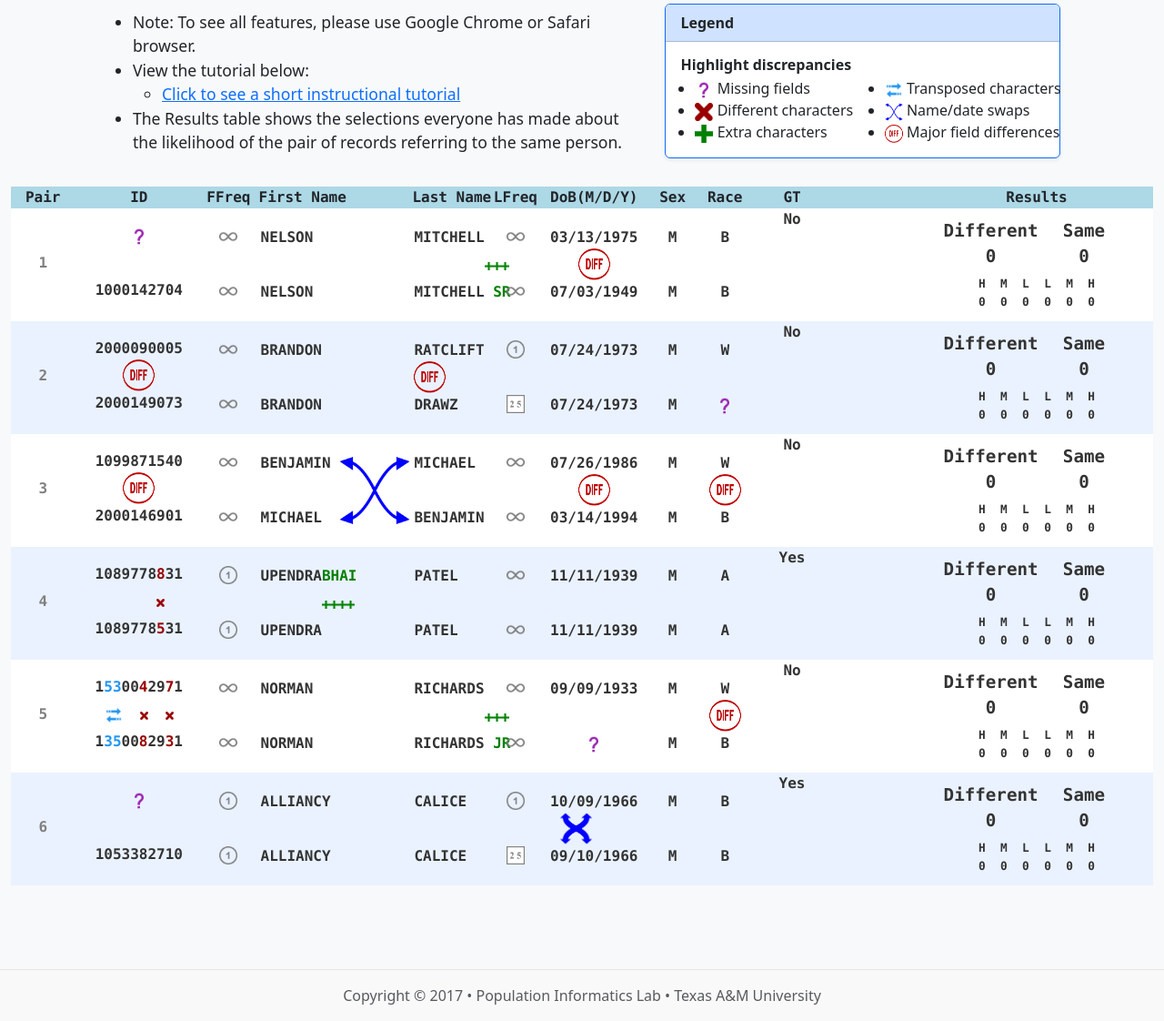
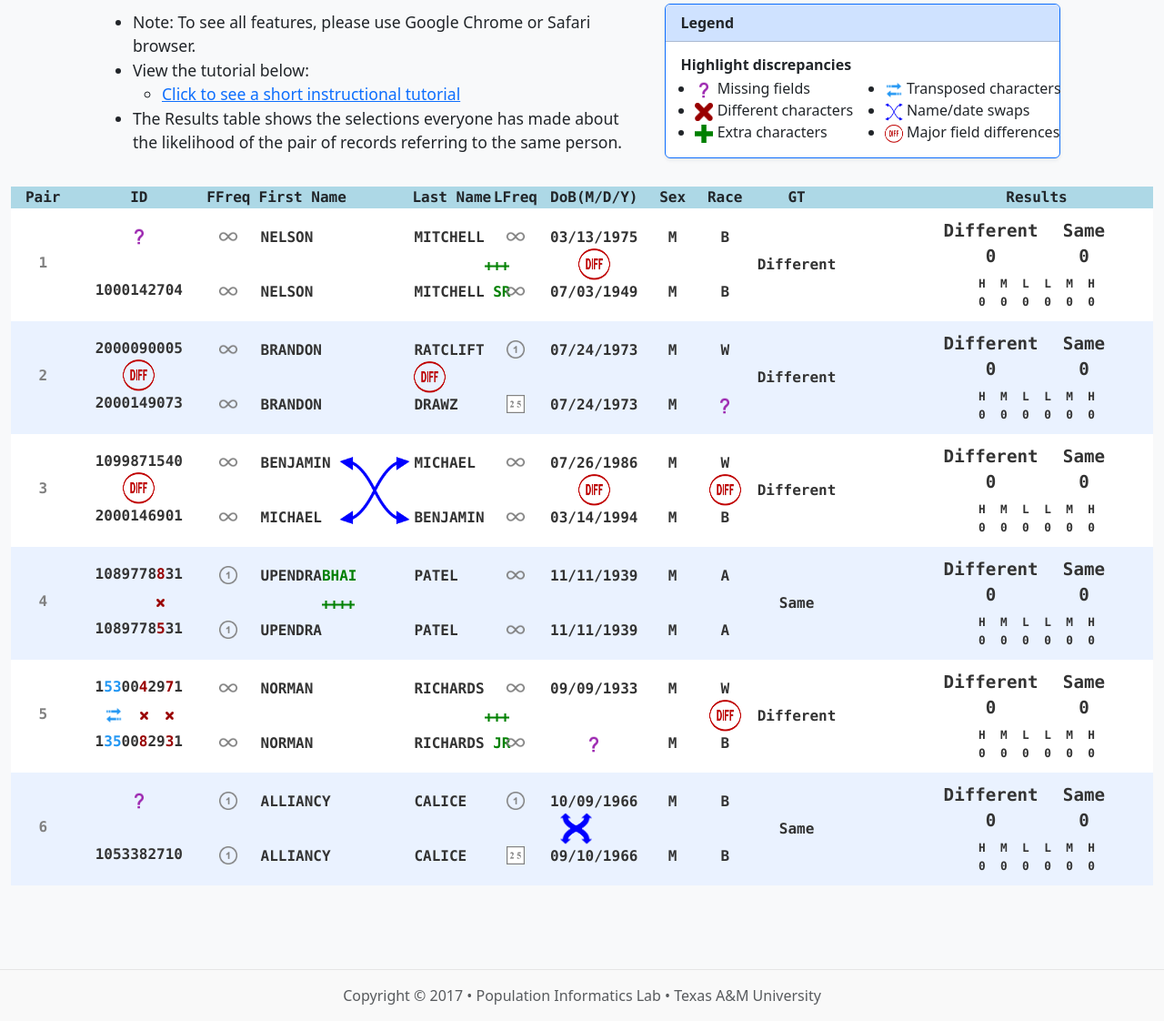
Before and after one commit to pinformatics/mindfirl_2025, a Flask app: page /admin/results in a window 1280 px wide. Shown: the part 322-1444 px from the top of the page at 91% size. Run offline with Flask 3, Linux system fonts and the light colour scheme; the visitor is signed in with stand-in values (Sample User, id 1); data that the repository does not hold is empty; parts of the project's set-up code (start-up, migrations or seed data) failed here and were passed over; some libraries are stand-ins or nearby versions.

Commit message:
Improved formating for ground truth

```diff
--- a/UI/static/css/style.css
+++ b/UI/static/css/style.css
@@ -187,8 +187,14 @@ h6 {
        and can be flex-shrunk down to its 1000px min-width floor; at that floor
        there is only ~170px of unused space after table_col1-9, so this column
        must stay well under that regardless of viewport width. */
-    width: 90px;
+    width: 100px;
     float: left;
+}
+
+.table_col_ground_truth_value {
+    height: 124px;
+    line-height: 124px;
+    text-align: center;
 }
 
 #column-pagination-controls {
--- a/UI/templates/admin/graph.html
+++ b/UI/templates/admin/graph.html
@@ -231,9 +231,9 @@
                                     <td>{{ pd.pair_label }}</td>
                                     <td>
                                         {% if pd.ground_truth == '1' %}
-                                        <span class="badge bg-success">Match</span>
+                                        <span class="badge bg-success">Same</span>
                                         {% elif pd.ground_truth == '0' %}
-                                        <span class="badge bg-danger">Non-match</span>
+                                        <span class="badge bg-danger">Different</span>
                                         {% else %}
                                         <span class="badge bg-secondary">Unknown</span>
                                         {% endif %}
@@ -646,7 +646,7 @@ const renderPairHoverDetails = (pairIndex) => {
     const rowB = pairFieldKeys.map((key) => `<td class="text-nowrap p-0 px-1 align-top">${escapeHtml(recordB[key])}</td>`).join('');
 
     const groundTruthValue = String(pairData.ground_truth || '');
-    const groundTruthLabel = groundTruthValue === '1' ? 'Match' : groundTruthValue === '0' ? 'Non-match' : 'Unknown';
+    const groundTruthLabel = groundTruthValue === '1' ? 'Same' : groundTruthValue === '0' ? 'Different' : 'Unknown';
     const groundTruthBadgeClass = groundTruthValue === '1' ? 'bg-success' : groundTruthValue === '0' ? 'bg-danger' : 'bg-secondary';
 
     pairHoverDetails.innerHTML = `
--- a/UI/templates/results/results_table.html
+++ b/UI/templates/results/results_table.html
@@ -113,8 +113,8 @@
                         {{ r[1][8]|safe }}
                     </div>
                 </div>
-                <div class="table_col_ground_truth" title="Ground Truth">
-                    {{ 'Yes' if pair_ground_truths[loop.index0] == '1' else 'No' }}
+                <div class="table_col_ground_truth table_col_ground_truth_value" title="Ground Truth">
+                    {{ 'Same' if pair_ground_truths[loop.index0] == '1' else 'Different' }}
                 </div>
             </div>
             <div style="clear:both"></div>
```
